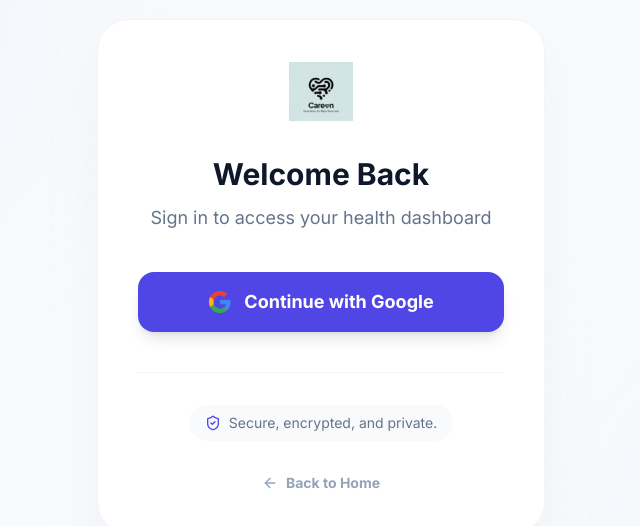
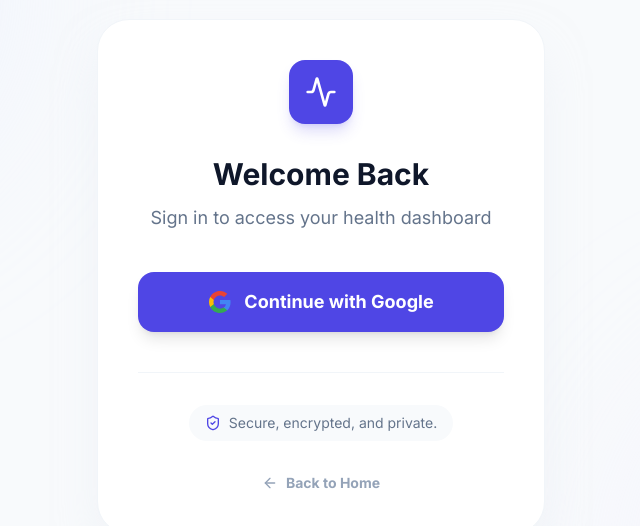
Before and after one commit to NashAnam/HealthON, a Next.js app: page /login in a window 1280 px wide. Shown: the part 124-650 px from the top of the page, without its empty margins (319-959 px from the left). Built offline with nearby package versions, Linux system fonts and the light colour scheme; no server answers.

Commit message:
Remove logo from login page as requested

```diff
--- a/app/login/page.js
+++ b/app/login/page.js
@@ -34,7 +34,9 @@
 
       <div className="max-w-md w-full bg-white rounded-[32px] shadow-2xl shadow-slate-200/50 border border-slate-100 p-10 relative z-10 text-center">
 
-        <img src="/careon-logo.png" alt="CareOn" className="w-16 h-16 object-contain mx-auto mb-8" />
+        <div className="w-16 h-16 bg-indigo-600 rounded-2xl flex items-center justify-center mx-auto mb-8 shadow-lg shadow-indigo-600/20">
+          <Activity className="w-8 h-8 text-white" />
+        </div>
 
         <h1 className="text-3xl font-bold text-slate-900 mb-3">Welcome Back</h1>
         <p className="text-slate-500 mb-10 text-lg">Sign in to access your health dashboard</p>
```
